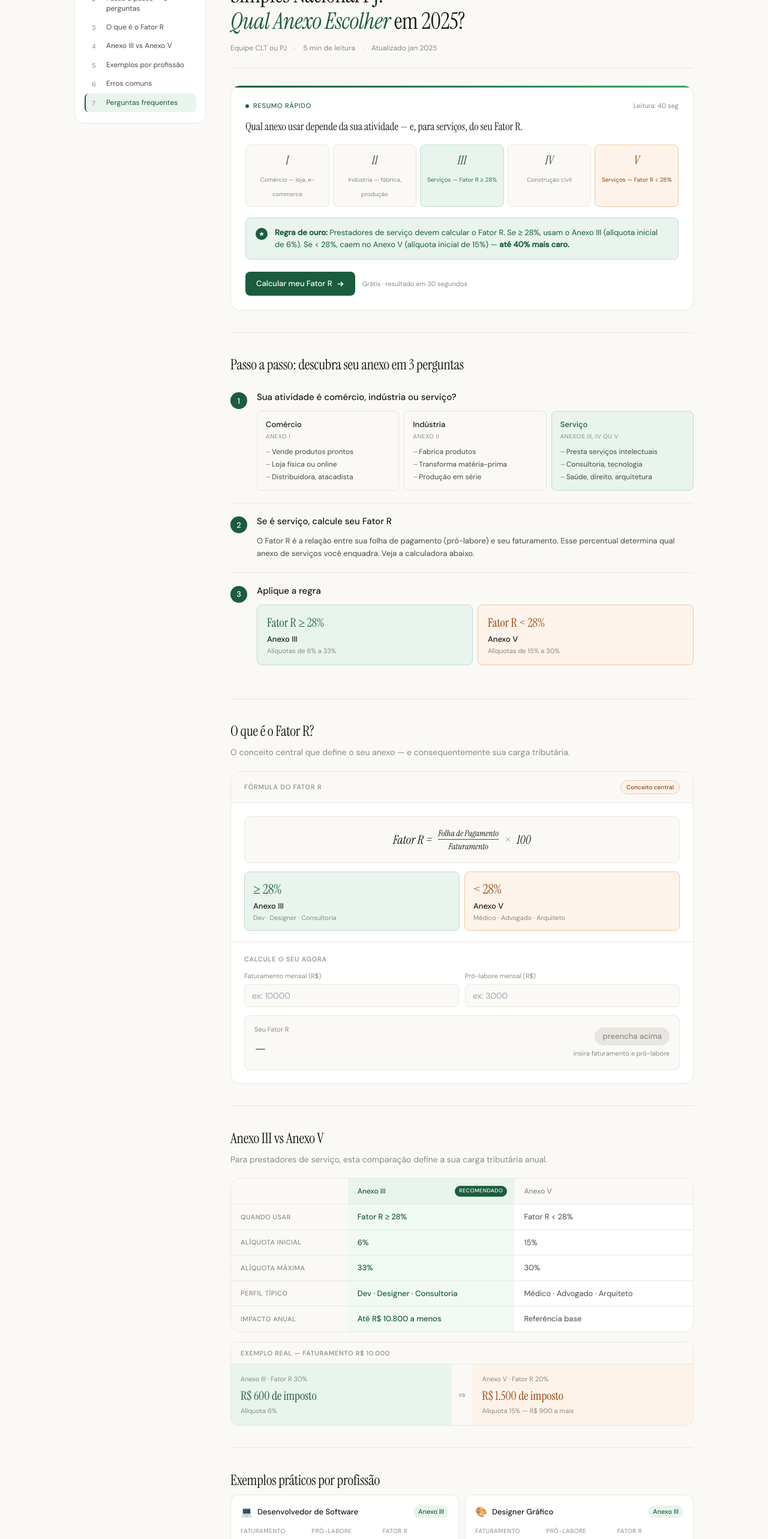
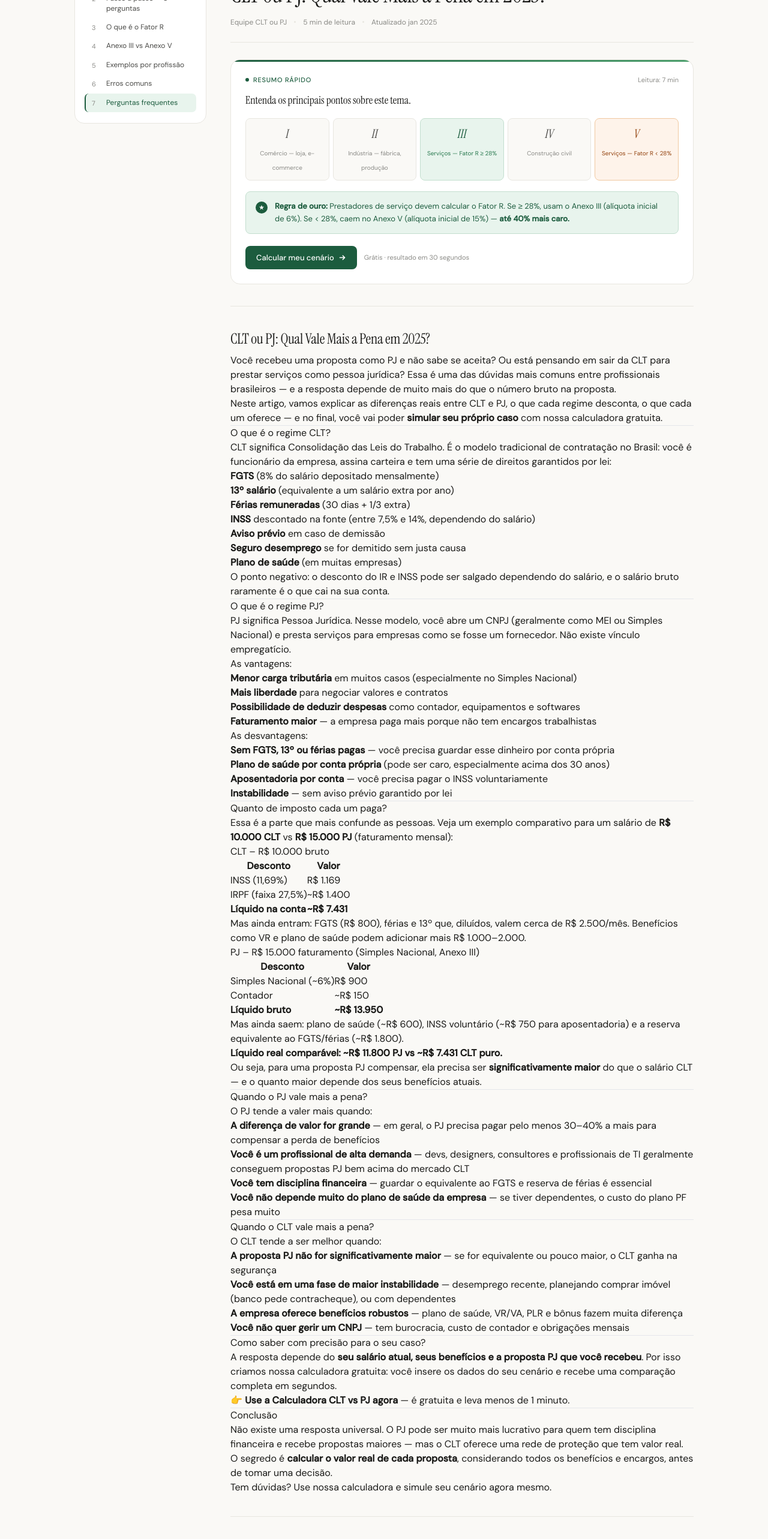
Before and after one commit to RodVerruck/cltvspj, a Next.js app: page /blog/clt-ou-pj-qual-vale-mais in a window 1280 px wide. Shown: the part 200-2766 px from the top of the page at 60% size. Built offline with nearby package versions, Linux system fonts and the light colour scheme.

Commit message:
fix: make layout dynamic for all posts while keeping visual components

```diff
--- a/pages/blog/[slug]/index.js
+++ b/pages/blog/[slug]/index.js
@@ -7,7 +7,7 @@ import { ArrowLeft, Calculator, List, ChevronRight } from 'lucide-react';
 /* ─────────────────────────────────────────
    COMPONENTE: TL;DR Hero Card
 ───────────────────────────────────────── */
-function TLDRCard() {
+function TLDRCard({ post }) {
   return (
     <div className="tldr-card">
       <div className="tldr-stripe" />
@@ -18,11 +18,11 @@ function TLDRCard() {
             <span className="tldr-dot" />
             Resumo rápido
           </div>
-          <span className="tldr-time">Leitura: 40 seg</span>
+          <span className="tldr-time">Leitura: {post.readingTime || '5 min'}</span>
         </div>
 
         <p className="tldr-title">
-          Qual anexo usar depende da sua atividade — e, para serviços, do seu Fator&nbsp;R.
+          {post.excerpt || 'Entenda os principais pontos sobre este tema.'}
         </p>
 
         <div className="anexo-grid">
@@ -55,7 +55,7 @@ function TLDRCard() {
 
         <div className="tldr-cta-row">
           <Link href="/" className="btn-primary">
-            Calcular meu Fator R
+            Calcular meu cenário
             <svg viewBox="0 0 16 16" width="13" height="13" fill="none" stroke="currentColor" strokeWidth="2" strokeLinecap="round" strokeLinejoin="round">
               <path d="M3 8h10M9 4l4 4-4 4" />
             </svg>
@@ -400,7 +400,7 @@ export default function Post({ post, relatedPosts }) {
             <div className="breadcrumb">
               <Link href="/blog">Blog</Link>
               <span className="breadcrumb-sep">›</span>
-              <span>Simples Nacional</span>
+              <span>{post.tags?.[0] || 'Artigo'}</span>
             </div>
 
             {/* Tags */}
@@ -413,8 +413,7 @@ export default function Post({ post, relatedPosts }) {
 
             {/* Título */}
             <h1 className="post-title">
-              Simples Nacional PJ:<br />
-              <em>Qual Anexo Escolher</em> em 2025?
+              {post.title}
             </h1>
 
             <div className="post-meta-row">
@@ -439,79 +438,26 @@ export default function Post({ post, relatedPosts }) {
 
             {/* ── 1. TL;DR ── */}
             <section id="resumo" className="content-section">
-              <TLDRCard />
+              <TLDRCard post={post} />
             </section>
 
             <div className="section-divider" />
 
-            {/* ── 2. Passo a passo ── */}
-            <section id="passo-a-passo" className="content-section">
-              <h2 className="section-h2">Passo a passo: descubra seu anexo em 3 perguntas</h2>
-
-              <div className="steps-list">
-                {[
-                  {
-                    num: '1',
-                    title: 'Sua atividade é comércio, indústria ou serviço?',
-                    content: (
-                      <div className="step-cols">
-                        {[
-                          { label: 'Comércio', sub: 'Anexo I', items: ['Vende produtos prontos', 'Loja física ou online', 'Distribuidora, atacadista'] },
-                          { label: 'Indústria', sub: 'Anexo II', items: ['Fabrica produtos', 'Transforma matéria-prima', 'Produção em série'] },
-                          { label: 'Serviço', sub: 'Anexos III, IV ou V', items: ['Presta serviços intelectuais', 'Consultoria, tecnologia', 'Saúde, direito, arquitetura'], highlight: true },
-                        ].map(c => (
-                          <div key={c.label} className={`step-col ${c.highlight ? 'step-col--highlight' : ''}`}>
-                            <div className="step-col-label">{c.label}</div>
-                            <div className="step-col-sub">{c.sub}</div>
-                            <ul className="step-col-list">
-                              {c.items.map(item => <li key={item}>{item}</li>)}
-                            </ul>
-                          </div>
-                        ))}
-                      </div>
-                    )
-                  },
-                  {
-                    num: '2',
-                    title: 'Se é serviço, calcule seu Fator R',
-                    content: <p className="step-body">O Fator R é a relação entre sua folha de pagamento (pró-labore) e seu faturamento. Esse percentual determina qual anexo de serviços você enquadra. Veja a calculadora abaixo.</p>
-                  },
-                  {
-                    num: '3',
-                    title: 'Aplique a regra',
-                    content: (
-                      <div className="step-rule-row">
-                        <div className="step-rule step-rule--green">
-                          <div className="step-rule-val">Fator R ≥ 28%</div>
-                          <div className="step-rule-name">Anexo III</div>
-                          <div className="step-rule-note">Alíquotas de 6% a 33%</div>
-                        </div>
-                        <div className="step-rule step-rule--orange">
-                          <div className="step-rule-val">{'Fator R < 28%'}</div>
-                          <div className="step-rule-name">Anexo V</div>
-                          <div className="step-rule-note">Alíquotas de 15% a 30%</div>
-                        </div>
-                      </div>
-                    )
-                  },
-                ].map(step => (
-                  <div key={step.num} className="step-item">
-                    <div className="step-num">{step.num}</div>
-                    <div className="step-content">
-                      <div className="step-title">{step.title}</div>
-                      {step.content}
-                    </div>
-                  </div>
-                ))}
-              </div>
+            {/* ── 2. Conteúdo Principal ── */}
+            <section id="conteudo-principal" className="content-section">
+              <h2 className="section-h2">{post.title}</h2>
+              <article
+                className="mdx-content"
+                dangerouslySetInnerHTML={{ __html: post.contentHtml }}
+              />
             </section>
 
             <div className="section-divider" />
 
             {/* ── 3. Fator R ── */}
             <section id="fator-r" className="content-section">
-              <h2 className="section-h2">O que é o Fator R?</h2>
-              <p className="section-lead">O conceito central que define o seu anexo — e consequentemente sua carga tributária.</p>
+              <h2 className="section-h2">Como calcular seu cenário PJ vs CLT</h2>
+              <p className="section-lead">Use nossa calculadora interativa para comparar os custos e benefícios.</p>
               <FatorRCard />
             </section>
 
@@ -519,57 +465,14 @@ export default function Post({ post, relatedPosts }) {
 
             {/* ── 4. Comparativa ── */}
             <section id="comparativa" className="content-section">
-              <h2 className="section-h2">Anexo III vs Anexo V</h2>
-              <p className="section-lead">Para prestadores de serviço, esta comparação define a sua carga tributária anual.</p>
+              <h2 className="section-h2">CLT vs PJ: Qual a melhor opção?</h2>
+              <p className="section-lead">Compare os principais benefícios e custos de cada regime.</p>
               <ComparativaTable />
-
-              <div className="exemplo-real">
-                <div className="exemplo-real-label">Exemplo real — faturamento R$ 10.000</div>
-                <div className="exemplo-real-cols">
-                  <div className="exemplo-col exemplo-col--green">
-                    <div className="exemplo-col-head">Anexo III · Fator R 30%</div>
-                    <div className="exemplo-col-val">R$ 600 de imposto</div>
-                    <div className="exemplo-col-note">Alíquota 6%</div>
-                  </div>
-                  <div className="exemplo-vs">vs</div>
-                  <div className="exemplo-col exemplo-col--orange">
-                    <div className="exemplo-col-head">Anexo V · Fator R 20%</div>
-                    <div className="exemplo-col-val">R$ 1.500 de imposto</div>
-                    <div className="exemplo-col-note">Alíquota 15% — R$ 900 a mais</div>
-                  </div>
-                </div>
-              </div>
             </section>
 
             <div className="section-divider" />
 
-            {/* ── 5. Profissões ── */}
-            <section id="profissoes" className="content-section">
-              <h2 className="section-h2">Exemplos práticos por profissão</h2>
-              <div className="profissoes-grid">
-                <ProfissaoCard icon="💻" title="Desenvolvedor de Software" fat="R$ 15.000" pro="R$ 5.000" frPct="33%" anexo="III" economia="R$ 1.350" />
-                <ProfissaoCard icon="🎨" title="Designer Gráfico" fat="R$ 8.000" pro="R$ 3.000" frPct="37,5%" anexo="III" economia="R$ 720" />
-                <ProfissaoCard icon="🏥" title="Médico" fat="R$ 25.000" pro="R$ 5.000" frPct="20%" anexo="V" economia={null} />
-                <ProfissaoCard icon="⚖️" title="Advogado" fat="R$ 20.000" pro="R$ 4.000" frPct="20%" anexo="V" economia={null} />
-              </div>
-            </section>
-
-            <div className="section-divider" />
-
-            {/* ── 6. Erros comuns ── */}
-            <section id="erros" className="content-section">
-              <h2 className="section-h2">Erros comuns que custam caro</h2>
-              <div className="erros-grid">
-                <ErroCard title="Usar Anexo V sendo Anexo III" problema="Dev pagando 15% quando poderia pagar 6% — até 40% a mais" solucao="Calcule o Fator R antes de escolher o anexo" />
-                <ErroCard title="Não declarar pró-labore" problema="Fator R fica 0%, enquadrando automaticamente no Anexo V" solucao="Defina e registre um pró-labore adequado" />
-                <ErroCard title="Misturar atividades no CNPJ" problema="Comércio e serviço no mesmo CNPJ — anexo mais caro prevalece" solucao="Separe as atividades ou escolha a predominante" />
-                <ErroCard title="Não recalcular anualmente" problema="Fator R muda com o tempo e o anexo pode mudar junto" solucao="Revise seu enquadramento todo janeiro" />
-              </div>
-            </section>
-
-            <div className="section-divider" />
-
-            {/* ── 7. FAQ ── */}
+            {/* ── 5. FAQ ── */}
             <section id="faq" className="content-section">
               <h2 className="section-h2">Perguntas frequentes</h2>
               <FAQ />
```
